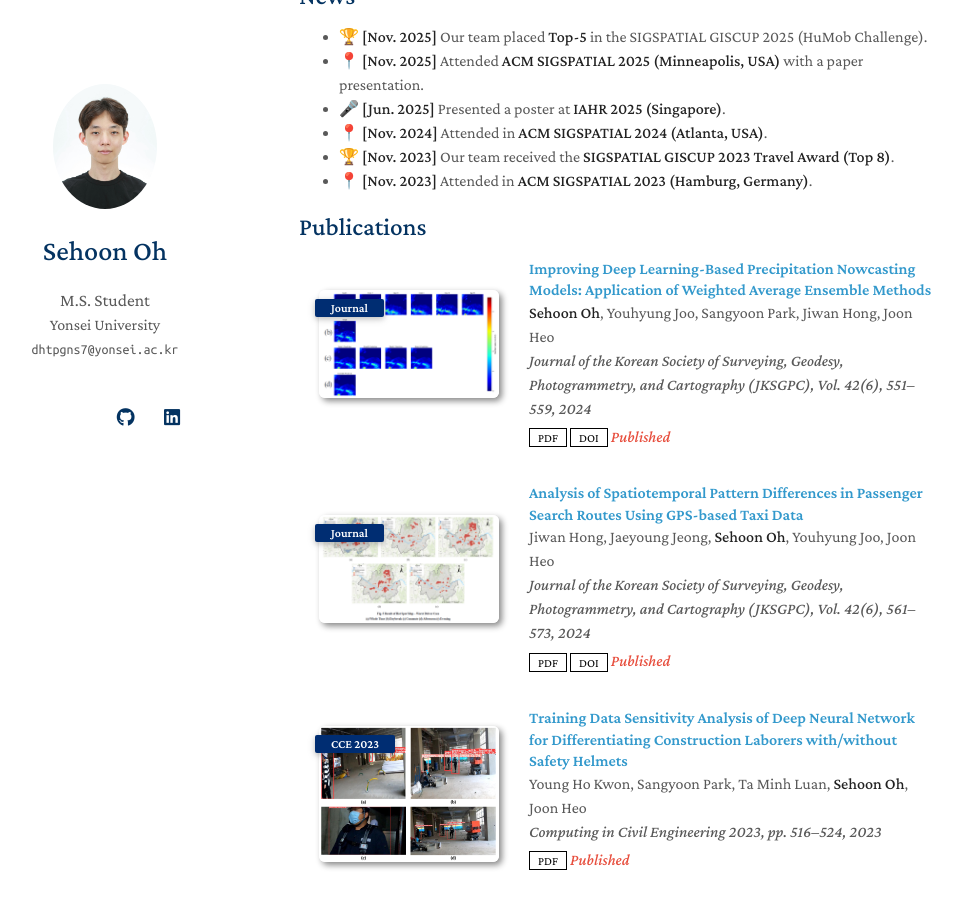
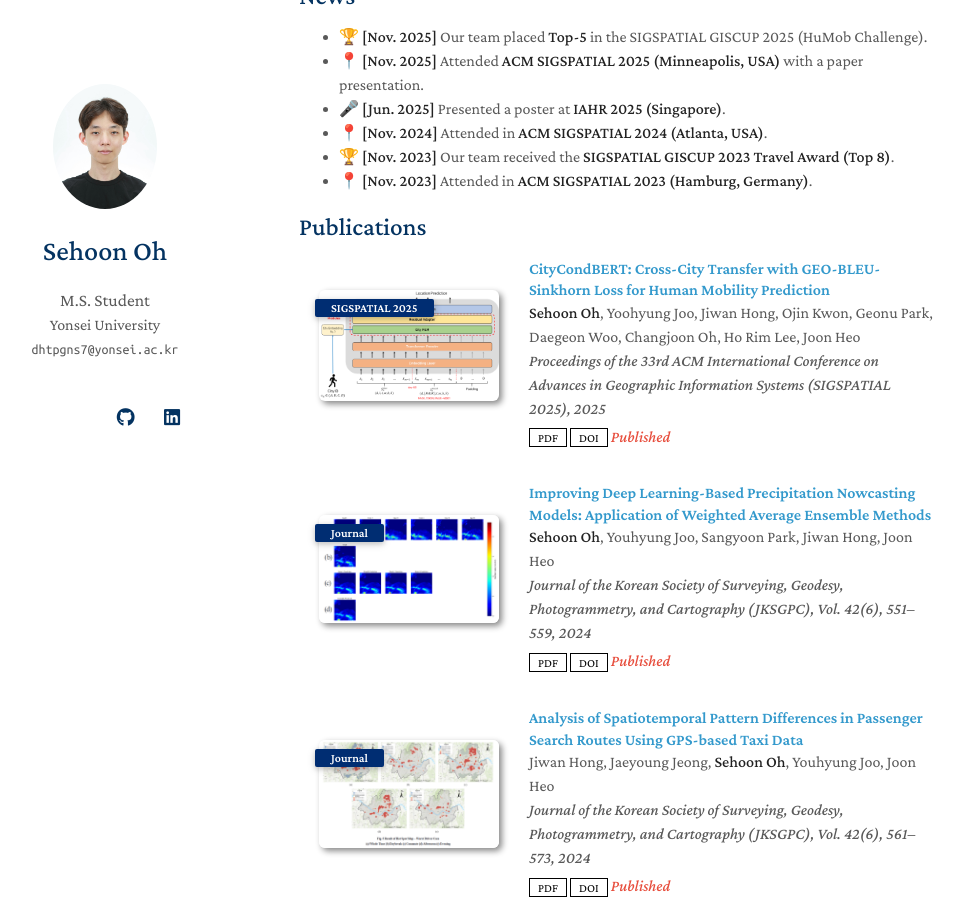
Before and after one commit to OHSEHOON99/OHSEHOON99.github.io, a Jekyll site: the page built from index.md, in a window 1280 px wide and 900 px high, scrolled down 401 px. Shown: the whole window, without its empty margins (171-1134 px from the left). Built offline with Jekyll 4.4.1, drawn with Linux system fonts in a browser that asks for light colours; a style sheet for code colours, icons or effects is not loaded; our own code applies the rules of GitHub Pages for plain Markdown files.

Commit message:
Update publications.yml

```diff
--- a/_data/publications.yml
+++ b/_data/publications.yml
@@ -1,4 +1,16 @@
 main:
+
+  - title: "CityCondBERT: Cross-City Transfer with GEO-BLEU-Sinkhorn Loss for Human Mobility Prediction"
+    authors: <strong>Sehoon Oh</strong>, Yoohyung Joo, Jiwan Hong, Ojin Kwon, Geonu Park, Daegeon Woo, Changjoon Oh, Ho Rim Lee, Joon Heo
+    type: Conference
+    conference_short: SIGSPATIAL 2025
+    conference: Proceedings of the 33rd ACM International Conference on Advances in Geographic Information Systems (SIGSPATIAL 2025)
+    pages: 1226–1229
+    year: 2025
+    doi: 10.1145/3748636.3771313
+    pdf: https://doi.org/10.1145/3748636.3771313
+    notes: Published
+    image: ./assets/img/citycondbert.png
 
   - title: "Improving Deep Learning-Based Precipitation Nowcasting Models: Application of Weighted Average Ensemble Methods"
     authors: <strong>Sehoon Oh</strong>, Youhyung Joo, Sangyoon Park, Jiwan Hong, Joon Heo
```
